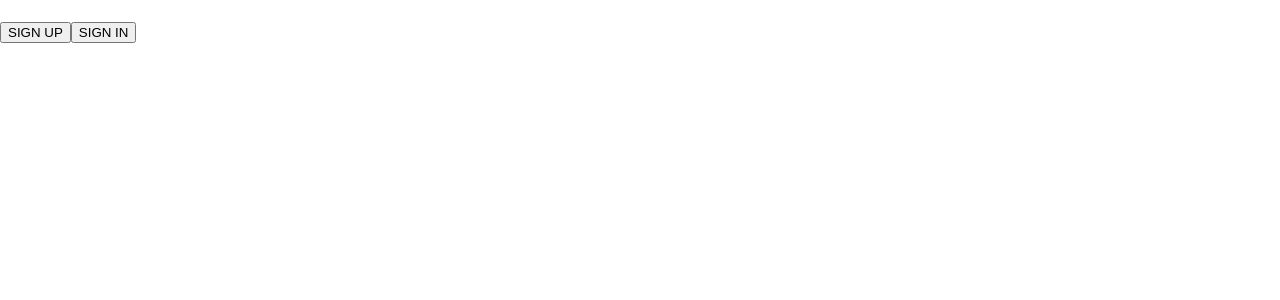
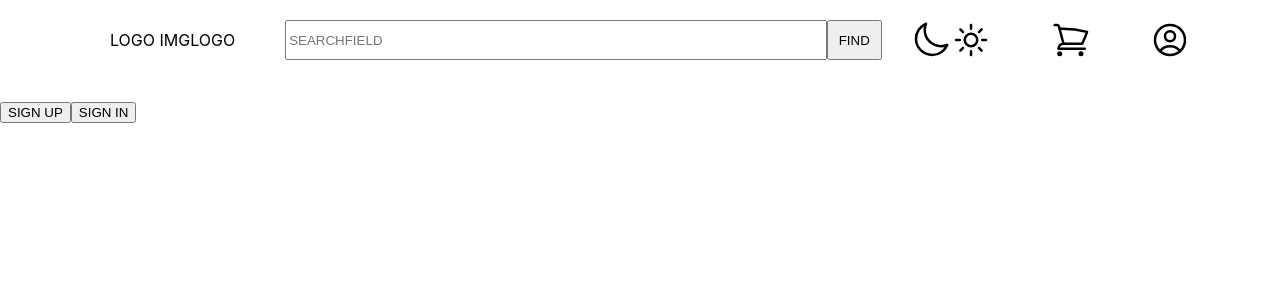
Before and after one commit to Denis28547/tech_shop, a Next.js app: page / in a window 1280 px wide. Shown: the top 300 px of the page. Built offline with nearby package versions, Linux system fonts and the light colour scheme; no server answers.

Commit message:
first version of navbar

```diff
--- /dev/null
+++ b/components/navbar.tsx
@@ -0,0 +1,32 @@
+import { NextPage } from "next";
+import styles from "../styles/navbar/Navbar.module.scss";
+import CartIcon from "../public/assets/navbarIcons/CartIcon";
+import ProfileIcon from "../public/assets/navbarIcons/ProfileIcon";
+import NightIcon from "../public/assets/navbarIcons/NightIcon";
+import DayIcon from "../public/assets/navbarIcons/DayIcon";
+// import styles from "../styles/Home.module.css";
+
+const Navbar: NextPage = () => {
+  return (
+    <div className={styles.navbar}>
+      <div className={styles.logo_container}>
+        <div>LOGO IMG</div>
+        <div>LOGO</div>
+      </div>
+      <div className={styles.searchbar_container}>
+        <input placeholder="SEARCHFIELD" className={styles.searchfield} />
+        <button className={styles.search_button}>FIND</button>
+      </div>
+      <div className={styles.profile_cart_container}>
+        <div className={styles.change_theme_container}>
+          <NightIcon className={styles.profile_cart_icon} />
+          <DayIcon className={styles.profile_cart_icon} />
+        </div>
+        <CartIcon className={styles.profile_cart_icon} />
+        <ProfileIcon className={styles.profile_cart_icon} />
+      </div>
+    </div>
+  );
+};
+
+export default Navbar;
--- a/package.json
+++ b/package.json
@@ -18,6 +18,7 @@
     "pg-hstore": "^2.3.4",
     "react": "18.2.0",
     "react-dom": "18.2.0",
+    "sass": "^1.55.0",
     "sequelize": "^6.23.2"
   },
   "devDependencies": {
--- a/pages/_app.tsx
+++ b/pages/_app.tsx
@@ -1,11 +1,13 @@
 import "../styles/globals.css";
 import { SessionProvider } from "next-auth/react";
 import type { AppProps } from "next/app";
+import Navbar from "../components/navbar";
 
 function MyApp({ Component, pageProps }: AppProps) {
   return (
     //@ts-ignore
     <SessionProvider session={pageProps.session}>
+      <Navbar />
       <Component {...pageProps} />
     </SessionProvider>
   );
--- /dev/null
+++ b/public/assets/navbarIcons/CartIcon.tsx
@@ -0,0 +1,21 @@
+function Icon(props: any) {
+  return (
+    <svg
+      xmlns="http://www.w3.org/2000/svg"
+      fill="none"
+      viewBox="0 0 24 24"
+      strokeWidth={1.5}
+      stroke="currentColor"
+      className="w-6 h-6"
+      {...props}
+    >
+      <path
+        strokeLinecap="round"
+        strokeLinejoin="round"
+        d="M2.25 3h1.386c.51 0 .955.343 1.087.835l.383 1.437M7.5 14.25a3 3 0 00-3 3h15.75m-12.75-3h11.218c1.121-2.3 2.1-4.684 2.924-7.138a60.114 60.114 0 00-16.536-1.84M7.5 14.25L5.106 5.272M6 20.25a.75.75 0 11-1.5 0 .75.75 0 011.5 0zm12.75 0a.75.75 0 11-1.5 0 .75.75 0 011.5 0z"
+      />
+    </svg>
+  );
+}
+
+export default Icon;
--- /dev/null
+++ b/public/assets/navbarIcons/DayIcon.tsx
@@ -0,0 +1,21 @@
+function Icon(props: any) {
+  return (
+    <svg
+      xmlns="http://www.w3.org/2000/svg"
+      fill="none"
+      viewBox="0 0 24 24"
+      strokeWidth={1.5}
+      stroke="currentColor"
+      className="w-6 h-6"
+      {...props}
+    >
+      <path
+        strokeLinecap="round"
+        strokeLinejoin="round"
+        d="M12 3v2.25m6.364.386l-1.591 1.591M21 12h-2.25m-.386 6.364l-1.591-1.591M12 18.75V21m-4.773-4.227l-1.591 1.591M5.25 12H3m4.227-4.773L5.636 5.636M15.75 12a3.75 3.75 0 11-7.5 0 3.75 3.75 0 017.5 0z"
+      />
+    </svg>
+  );
+}
+
+export default Icon;
--- /dev/null
+++ b/public/assets/navbarIcons/NightIcon.tsx
@@ -0,0 +1,21 @@
+function Icon(props: any) {
+  return (
+    <svg
+      xmlns="http://www.w3.org/2000/svg"
+      fill="none"
+      viewBox="0 0 24 24"
+      strokeWidth={1.5}
+      stroke="currentColor"
+      className="w-6 h-6"
+      {...props}
+    >
+      <path
+        strokeLinecap="round"
+        strokeLinejoin="round"
+        d="M21.752 15.002A9.718 9.718 0 0118 15.75c-5.385 0-9.75-4.365-9.75-9.75 0-1.33.266-2.597.748-3.752A9.753 9.753 0 003 11.25C3 16.635 7.365 21 12.75 21a9.753 9.753 0 009.002-5.998z"
+      />
+    </svg>
+  );
+}
+
+export default Icon;
--- /dev/null
+++ b/public/assets/navbarIcons/ProfileIcon.tsx
@@ -0,0 +1,21 @@
+function Icon(props: any) {
+  return (
+    <svg
+      xmlns="http://www.w3.org/2000/svg"
+      fill="none"
+      viewBox="0 0 24 24"
+      strokeWidth={1.5}
+      stroke="currentColor"
+      className="w-6 h-6"
+      {...props}
+    >
+      <path
+        strokeLinecap="round"
+        strokeLinejoin="round"
+        d="M17.982 18.725A7.488 7.488 0 0012 15.75a7.488 7.488 0 00-5.982 2.975m11.963 0a9 9 0 10-11.963 0m11.963 0A8.966 8.966 0 0112 21a8.966 8.966 0 01-5.982-2.275M15 9.75a3 3 0 11-6 0 3 3 0 016 0z"
+      />
+    </svg>
+  );
+}
+
+export default Icon;
--- /dev/null
+++ b/styles/navbar/Navbar.module.scss
@@ -0,0 +1,54 @@
+.navbar {
+  display: flex;
+  justify-content: space-between;
+  align-items: center;
+  padding: 20px 60px;
+  background-color: rgba(255, 255, 255, 0.177);
+
+  .logo_container {
+    display: flex;
+    margin: 0 50px;
+  }
+
+  .searchbar_container {
+    display: flex;
+    // align-items: center;
+    // max-width: 500px;
+    // min-width: 350px;
+    // width: 100%;
+    flex-grow: 2;
+    height: 40px;
+    // margin: 0 40px;
+
+    .searchfield {
+      // max-width: 85%;
+      // min-width: 10%;
+      width: 100%;
+    }
+
+    .search_button {
+      width: fit-content;
+      padding: 10px;
+    }
+  }
+
+  .profile_cart_container {
+    display: flex;
+    justify-content: space-around;
+    align-items: center;
+    // width: 20%;
+    flex-grow: 1;
+
+    .change_theme_container {
+      display: flex;
+      background-color: rgba(255, 255, 255, 0.163);
+      border-radius: 40%;
+    }
+
+    .profile_cart_icon {
+      width: 40px;
+      height: 40px;
+      color: black;
+    }
+  }
+}
```
Also changed, not shown: tsconfig.json (+7 -1 lines), 2 other files (tests, documents, lock files or other folders).
